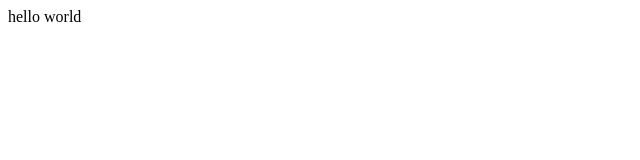
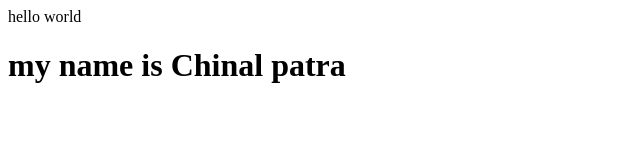
Before and after one commit to Chinal-Patra/apenacollege-demo, a plain HTML site: page index.html in a window 1280 px wide. Shown: the whole page, without its empty margins (0-640 px from the left). Drawn offline with Linux system fonts and the light colour scheme.

Commit message:
add Heading

```diff
--- a/index.html
+++ b/index.html
@@ -1 +1,2 @@
 <p>hello world</p>
+<h1>my name is Chinal patra</h1>
```
